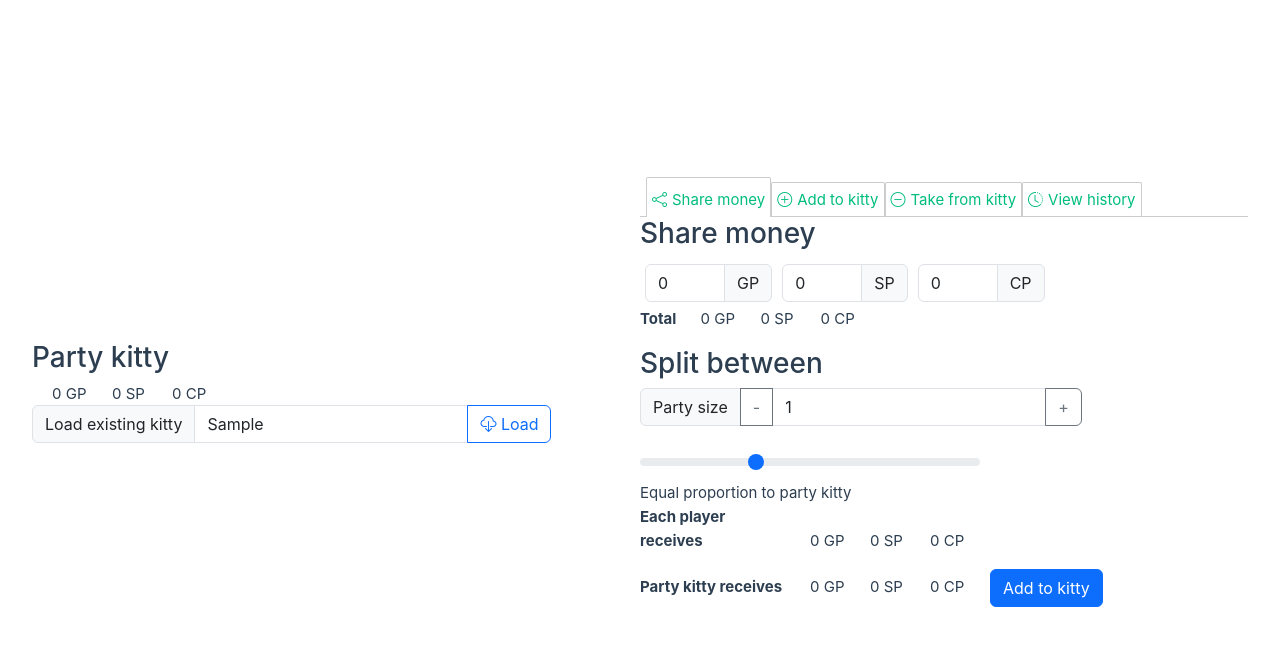
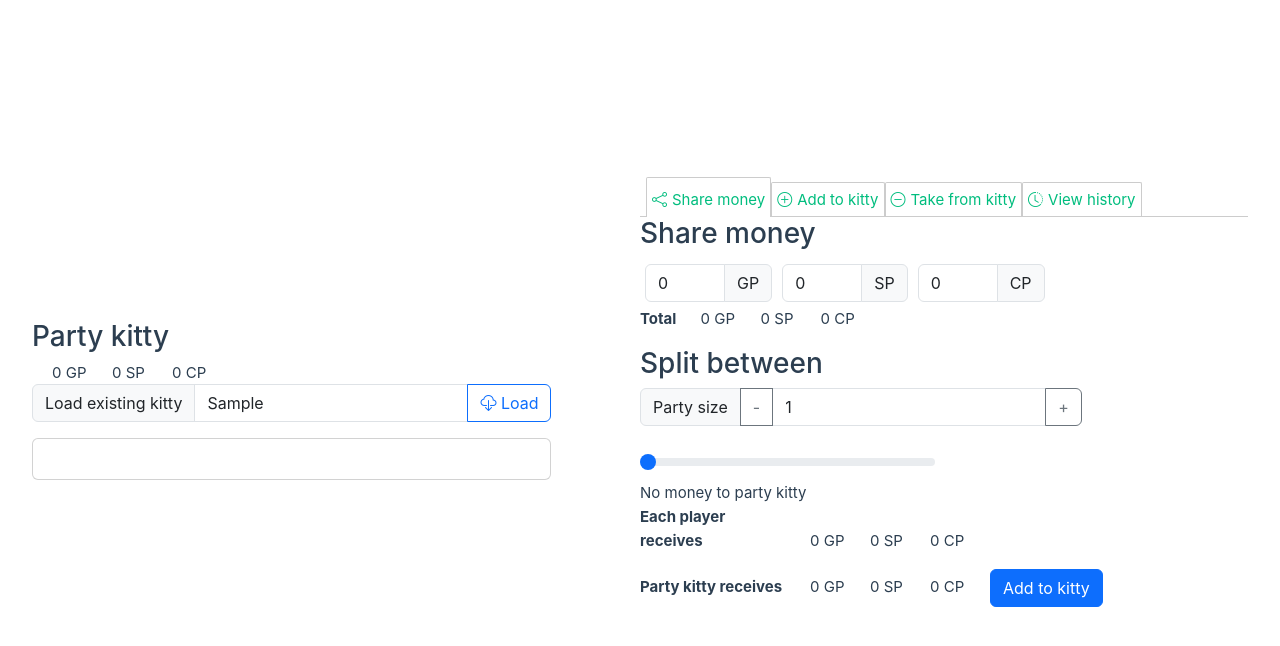
Before and after one commit to Trantion897/party-kitty, a Vue app: page / in a window 1280 px wide. Both pictures are taken after typing "Sample" into the empty fields and a click on the button "Load". Shown: the top 646 px of the page. Built offline with nearby package versions, Linux system fonts and the light colour scheme; no server answers.

Commit message:
Add error message when receiving 404 on load

```diff
--- a/src/components/LoadKitty.vue
+++ b/src/components/LoadKitty.vue
@@ -24,7 +24,6 @@
         return;
     }
     kittyStore.load(inputBoxName.value);
-    // TODO: Use router to change URL without reload
 };
 
 const labelText = computed(() => {
@@ -46,6 +45,10 @@
     kittyStore.clear();
 }
 
+const errorMessage = computed(() => {
+    return kittyStore.error;
+});
+
 </script>
 
 <template>
@@ -64,4 +67,10 @@
             </button>
         </div>
     </form>
+    <div v-if="errorMessage" class="card">
+        <div class="card-body">
+            <h5 class="card-title">{{ errorMessage.title }}</h5>
+            <p class="card-text" v-html="errorMessage.text"></p>
+        </div>
+    </div>
 </template>
--- a/src/stores/kitty.js
+++ b/src/stores/kitty.js
@@ -27,6 +27,8 @@
     const serversideName = ref(null);
 
     const serverUrl = "http://localhost/kitty_api.php";
+
+    const error = ref(null);
 
     function compareTransactions(t1, t2) {
         for (const cur of currencyStore.currencies) {
@@ -70,6 +72,8 @@
     };
 
     async function save() {
+        clearError();
+
         const saveData = {
             currency: currencyStore.name,
             amount: total.value,
@@ -108,13 +112,20 @@
     }
 
     async function load(kittyName) {
+        clearError();
+
         // Parse any whitespace or separator characters to hyphens
         const parsedName = kittyName.split(/[^A-z]/).join("-");
         // TODO: Handle invalid names
 
         fetch(serverUrl + "?name="+parsedName).then((response) => {
             if (!response.ok) {
-                console.log(response);
+                switch (response.status) {
+                    case 404:
+                        throw new errorNotFound(parsedName);
+                    default:
+                        throw new errorUnknown();
+                }
             }
             return response.json();
         }).then((result) => {
@@ -124,7 +135,34 @@
             partySize.value = result.partySize;
             splitRatio.value = result.splitRatio;
             // TODO: Update party size, split ratio & other config
+        }).catch((err) => {
+            error.value = err;
         });
+    }
+
+    function clearError() {
+        error.value = null;
+    }
+
+    function errorNotFound(name) {
+        return {
+            type: "error",
+            title: "Kitty not found",
+            text: "No kitty was found with the name <code>" + name + "</code>. Please check and try again."
+        };
+    }
+
+    function errorUnknown(msg) {
+        let text = "An unknown error occurred.";
+
+        if (msg) {
+            text += "<br><code>"+msg+"</code>";
+        }
+        return  {
+            type: "error",
+            title: "Unknown error",
+            text: text
+        }
     }
 
     function clear() {
@@ -153,7 +191,8 @@
         deleteTransaction,
         serversideName,
         load,
-        clear
+        clear,
+        error
     }
 
 });
```
